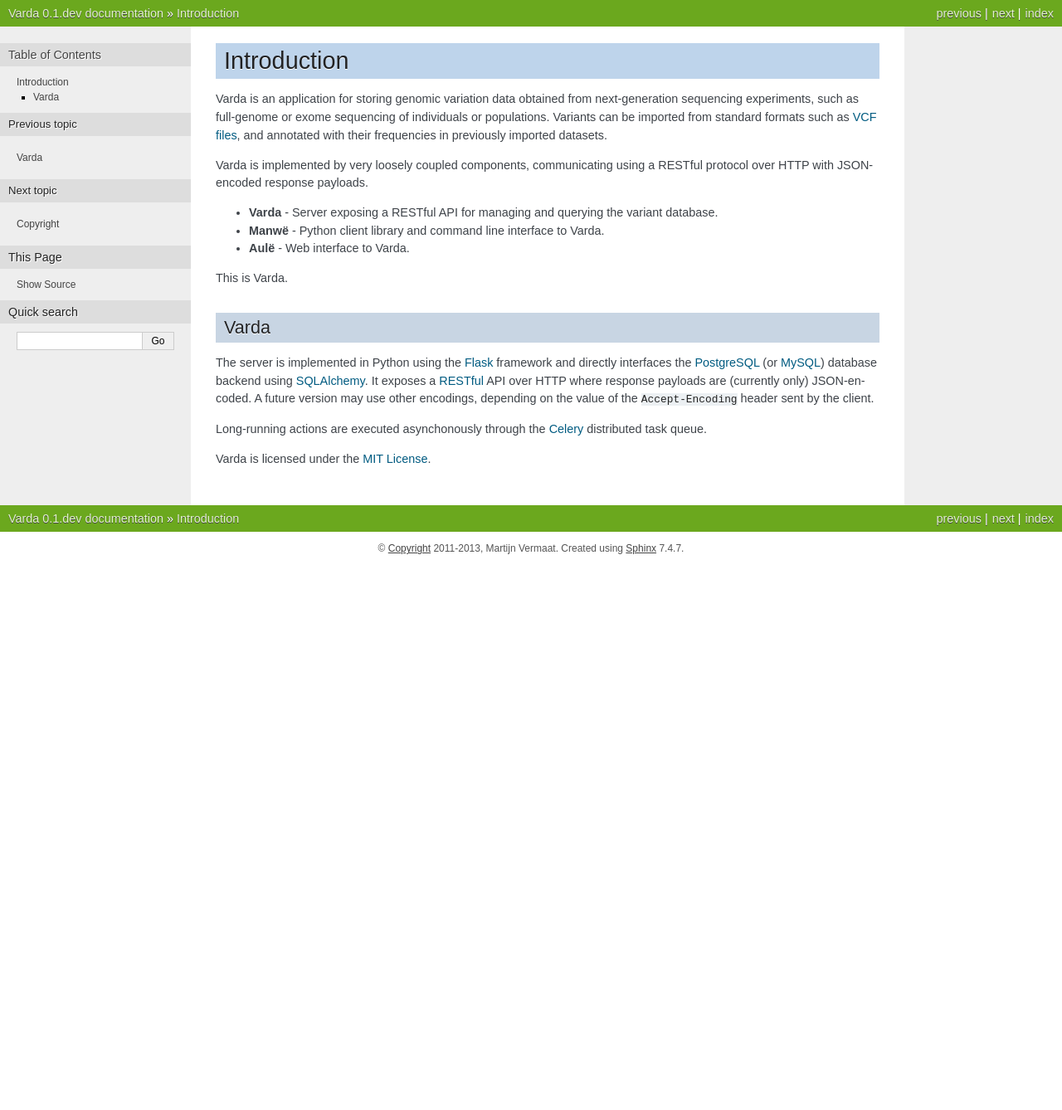
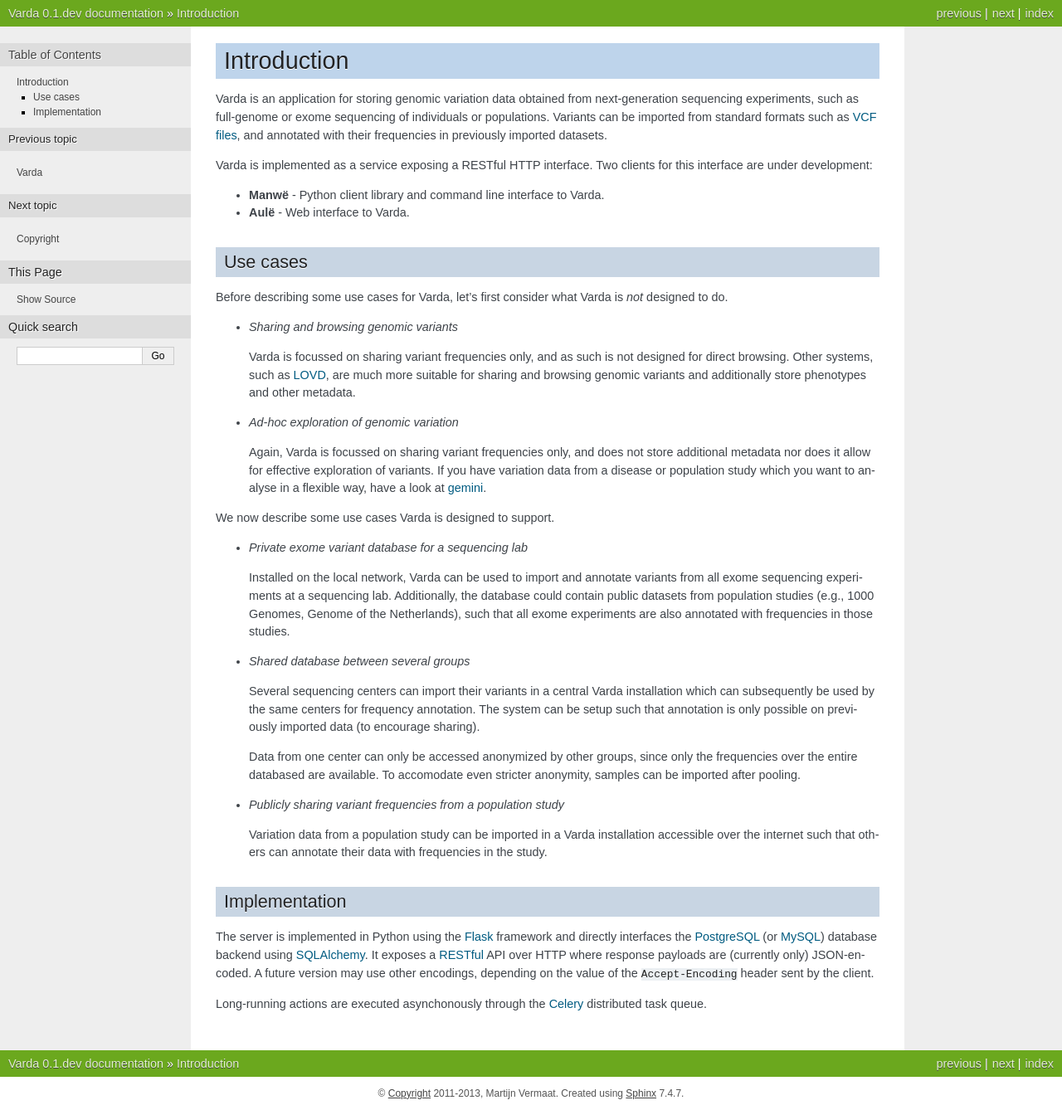
Before and after one commit to varda/varda, a Sphinx documentation site: the page built from doc/intro.rst, in a window 1280 px wide. Shown: the whole page at 83% size. Built offline with Sphinx 7.4.7, drawn with Linux system fonts in a browser that asks for light colours; pages that are not in the unit, such as notebooks, are missing from menus; before the commit the page ends 900 px from its top, so only the background shows below that.

Commit message:
Documentation update

```diff
--- a/doc/intro.rst
+++ b/doc/intro.rst
@@ -7,19 +7,65 @@
 standard formats such as `VCF files <http://www.1000genomes.org/wiki/Analysis/Variant%20Call%20Format/vcf-variant-call-format-version-41>`_,
 and annotated with their frequencies in previously imported datasets.
 
-Varda is implemented by very loosely coupled components, communicating using
-a RESTful protocol over HTTP with JSON-encoded response payloads.
+Varda is implemented as a service exposing a RESTful HTTP interface. Two
+clients for this interface are under development:
 
-* **Varda** - Server exposing a RESTful API for managing and querying the
-  variant database.
 * **Manwë** - Python client library and command line interface to Varda.
 * **Aulë** - Web interface to Varda.
 
-This is Varda.
+
+Use cases
+---------
+
+Before describing some use cases for Varda, let's first consider what Varda is
+*not* designed to do.
+
+* *Sharing and browsing genomic variants*
+
+  Varda is focussed on sharing variant frequencies only, and as such is not
+  designed for direct browsing. Other systems, such as `LOVD
+  <http://lovd.nl/>`_, are much more suitable for sharing and browsing genomic
+  variants and additionally store phenotypes and other metadata.
+
+* *Ad-hoc exploration of genomic variation*
+
+  Again, Varda is focussed on sharing variant frequencies only, and does not
+  store additional metadata nor does it allow for effective exploration of
+  variants. If you have variation data from a disease or population study
+  which you want to analyse in a flexible way, have a look at `gemini
+  <https://github.com/arq5x/gemini>`_.
+
+We now describe some use cases Varda is designed to support.
+
+* *Private exome variant database for a sequencing lab*
+
+  Installed on the local network, Varda can be used to import and annotate
+  variants from all exome sequencing experiments at a sequencing
+  lab. Additionally, the database could contain public datasets from
+  population studies (e.g., 1000 Genomes, Genome of the Netherlands), such
+  that all exome experiments are also annotated with frequencies in those
+  studies.
+
+* *Shared database between several groups*
+
+  Several sequencing centers can import their variants in a central Varda
+  installation which can subsequently be used by the same centers for
+  frequency annotation. The system can be setup such that annotation is only
+  possible on previously imported data (to encourage sharing).
+
+  Data from one center can only be accessed anonymized by other groups, since
+  only the frequencies over the entire databased are available. To accomodate
+  even stricter anonymity, samples can be imported after pooling.
+
+* *Publicly sharing variant frequencies from a population study*
+
+  Variation data from a population study can be imported in a Varda
+  installation accessible over the internet such that others can annotate
+  their data with frequencies in the study.
 
 
-Varda
------
+Implementation
+--------------
 
 The server is implemented in Python using the `Flask <http://flask.pocoo.org/>`_
 framework and directly interfaces the `PostgreSQL <http://www.postgresql.org>`_
@@ -31,5 +77,3 @@
 
 Long-running actions are executed asynchonously through the `Celery <http://celeryproject.org/>`_
 distributed task queue.
-
-Varda is licensed under the :doc:`MIT License </copyright>`.
--- a/requirements.txt
+++ b/requirements.txt
@@ -10,6 +10,6 @@
 Sphinx==1.1.3
 numpy==1.7.0
 pyfasta==0.4.5
-sphinxcontrib-httpdomain==1.1.7
+-e git+https://github.com/martijnvermaat/sphinxcontrib-httpdomain.git@varda#egg=sphinxcontrib-httpdomain
 Cerberus==0.1.0
 alembic==0.4.2
```
Also changed, not shown: README.rst (+66 -5 lines), doc/index.rst (+2 -6 lines), 1 other file.
